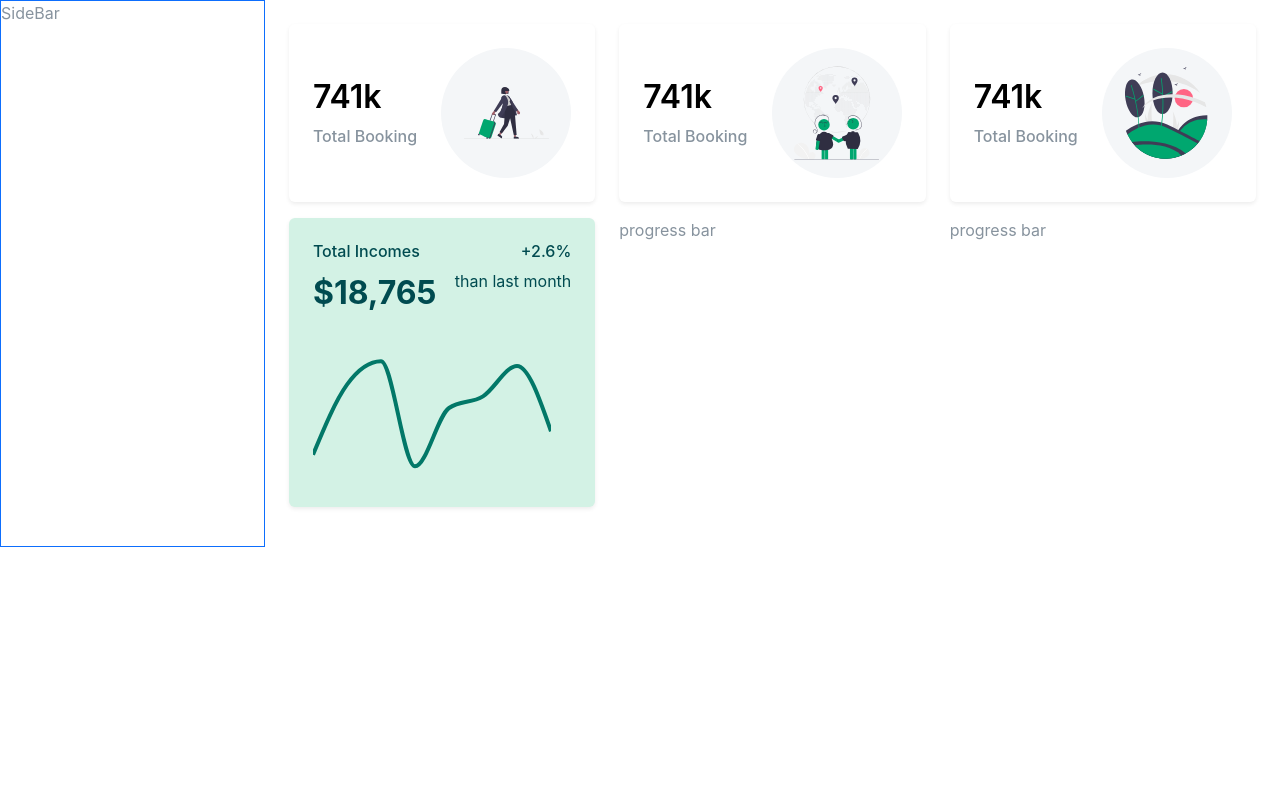
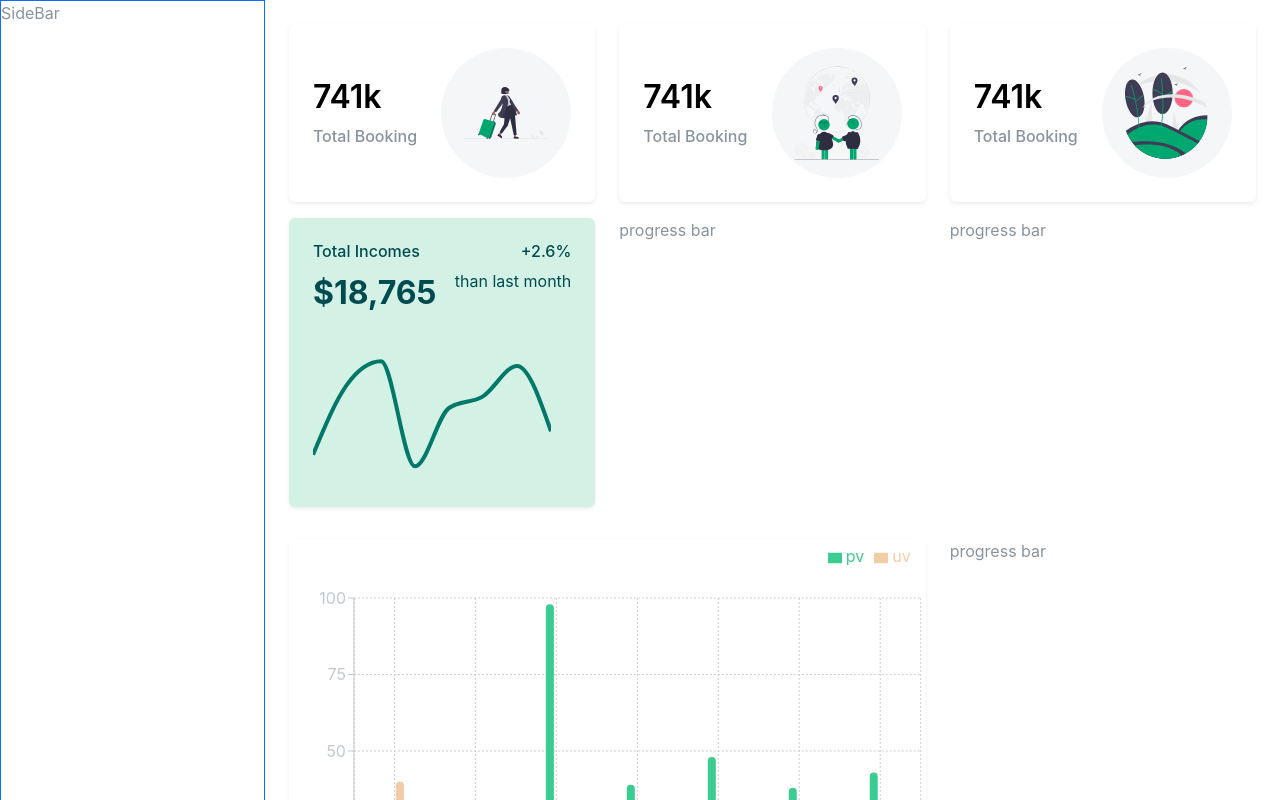
Before and after one commit to MousumiMitu/minimals-vue-task, a React (Create React App) app: page / in a window 1280 px wide. Shown: the top 800 px of the page. Built offline with nearby package versions, Linux system fonts and the light colour scheme.

Commit message:
bar chart added

```diff
--- /dev/null
+++ b/src/components/barChart/BarChart.jsx
@@ -0,0 +1,92 @@
+import React from "react";
+import {
+  BarChart,
+  Bar,
+  XAxis,
+  YAxis,
+  CartesianGrid,
+  Tooltip,
+  Legend,
+  ResponsiveContainer,
+} from "recharts";
+
+const data = [
+  {
+    name: "Jav",
+    uv: 40,
+    pv: 24,
+    amt: 24,
+  },
+  {
+    name: "Feb",
+    uv: 30,
+    pv: 13,
+    amt: 22,
+  },
+  {
+    name: "Mar",
+    uv: 20,
+    pv: 98,
+    amt: 22,
+  },
+  {
+    name: "Apl",
+    uv: 27,
+    pv: 39,
+    amt: 20,
+  },
+  {
+    name: "May",
+    uv: 18,
+    pv: 48,
+    amt: 21,
+  },
+  {
+    name: "Jun",
+    uv: 23,
+    pv: 38,
+    amt: 2,
+  },
+  {
+    name: "July",
+    uv: 34,
+    pv: 43,
+    amt: 21,
+  },
+];
+
+const BarChartData = () => {
+  return (
+    <div className="shadow-sm  rounded">
+      <ResponsiveContainer width="100%" height={400}>
+        <BarChart data={data}>
+          <Legend
+            align="right"
+            verticalAlign="top"
+            wrapperStyle={{
+              paddingBottom: "30px",
+            }}
+          />
+          <CartesianGrid strokeDasharray="2 2" />
+          <XAxis dataKey="name" stroke="#C1C8D0" />
+          <YAxis stroke="#C1C8D0" />
+          <Tooltip />
+          <Bar
+            dataKey="pv"
+            fill="#3ACC91"
+            barSize={8}
+            radius={[10, 10, 0, 0]}
+          />
+          <Bar
+            dataKey="uv"
+            fill="#F1CDA5"
+            barSize={8}
+            radius={[10, 10, 0, 0]}
+          />
+        </BarChart>
+      </ResponsiveContainer>
+    </div>
+  );
+};
+
+export default BarChartData;
--- a/src/pages/Home.jsx
+++ b/src/pages/Home.jsx
@@ -1,6 +1,7 @@
 import React from "react";
 import Card from "../components/card/card";
-import LineChart from "../components/lineChart/LineChart";
+import LineChartData from "../components/lineChart/LineChart";
+import BarChartData from "../components/barChart/BarChart";
 
 const Home = () => {
   return (
@@ -8,11 +9,21 @@ const Home = () => {
       <Card />
       <div className="row py-3">
         <div className="col-md-4">
-          <LineChart />
+          <LineChartData />
         </div>
         <div className="col-md-4">
           <div>progress bar</div>
         </div>
+        <div className="col-md-4">
+          <div>progress bar</div>
+        </div>
+      </div>
+
+      <div className="row py-3">
+        <div className="col-md-8">
+          <BarChartData />
+        </div>
+
         <div className="col-md-4">
           <div>progress bar</div>
         </div>
```
Also changed, not shown: src/components/lineChart/LineChart.jsx (+1 -8 lines), src/components/barChart/BarChart.css (added).
